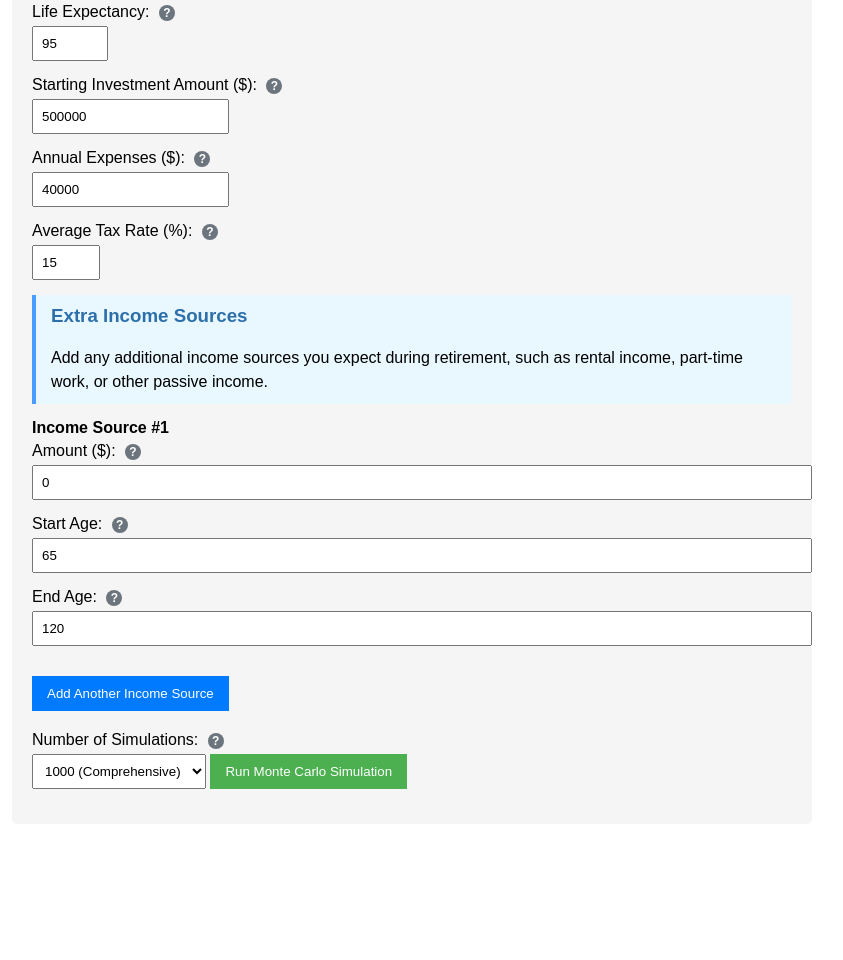
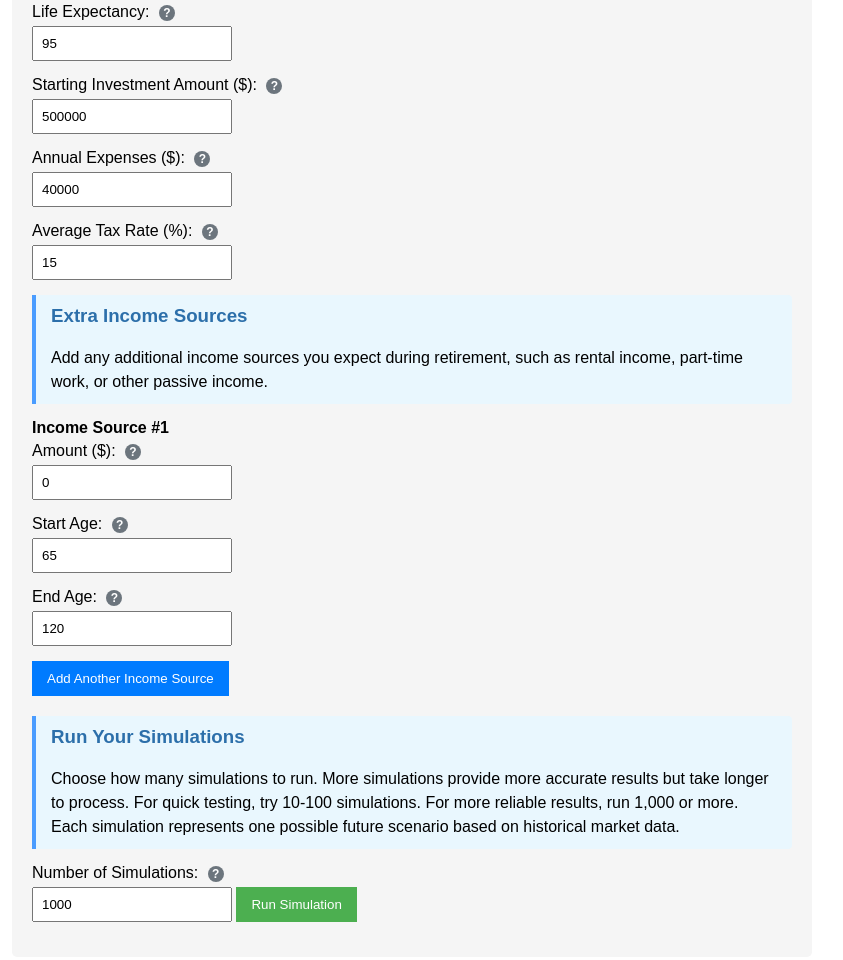
Before and after one commit to ayedreeean/RetirementCalc, a plain HTML site: page index.html in a window 1280 px wide. Shown: the part 526-1486 px from the top of the page, without its empty margins (228-1071 px from the left). Before the commit the page ends 1390 px from the top, so only its background shows below. Drawn offline with nearby package versions, Linux system fonts and the light colour scheme.

Commit message:
Updated formatting and separated simulation

```diff
--- a/index.html
+++ b/index.html
@@ -219,6 +219,16 @@
             color: white;
             border-color: #007bff;
         }
+
+        input[type="number"] {
+            width: 200px;
+            box-sizing: border-box;
+        }
+
+        .income-source input[type="number"] {
+            width: 200px;
+            display: block;
+        }
     </style>
 </head>
 <body>
@@ -299,7 +309,7 @@
                             <span class="tooltip-text">Annual income from this source before taxes.</span>
                         </span>
                     </label>
-                    <input type="number" id="incomeAmount-1" class="income-amount" min="0" step="1000" value="0" style="width: 100%;">
+                    <input type="number" id="incomeAmount-1" class="income-amount" min="0" step="1000" value="0">
 
                     <label for="incomeStartAge-1">Start Age:
                         <span class="tooltip">
@@ -307,7 +317,7 @@
                             <span class="tooltip-text">Age when this income begins.</span>
                         </span>
                     </label>
-                    <input type="number" id="incomeStartAge-1" class="income-start-age" min="50" max="120" value="65" style="width: 100%;">
+                    <input type="number" id="incomeStartAge-1" class="income-start-age" min="50" max="120" value="65">
 
                     <label for="incomeEndAge-1">End Age:
                         <span class="tooltip">
@@ -315,26 +325,27 @@
                             <span class="tooltip-text">Age when this income ends. Use 120 for lifetime income.</span>
                         </span>
                     </label>
-                    <input type="number" id="incomeEndAge-1" class="income-end-age" min="50" max="120" value="120" style="width: 100%;">
+                    <input type="number" id="incomeEndAge-1" class="income-end-age" min="50" max="120" value="120">
                 </div>
             </div>
         </div>
 
         <button type="button" id="addIncomeSource" style="background-color: #007bff; margin-bottom: 20px;">Add Another Income Source</button>
 
+        <div class="section-info">
+            <h3>Run Your Simulations</h3>
+            <p>Choose how many simulations to run. More simulations provide more accurate results but take longer to process. For quick testing, try 10-100 simulations. For more reliable results, run 1,000 or more. Each simulation represents one possible future scenario based on historical market data.</p>
+        </div>
+
         <label for="numSimulations">Number of Simulations:
             <span class="tooltip">
                 <span class="icon">?</span>
-                <span class="tooltip-text">More simulations provide more accurate results but take longer to calculate. 1000 simulations is recommended for comprehensive analysis, while 10 or 100 can be used for quick estimates.</span>
+                <span class="tooltip-text">How many different scenarios to simulate. More simulations give more reliable results but take longer to process.</span>
             </span>
         </label>
-        <select id="numSimulations">
-            <option value="10">10 (Quick)</option>
-            <option value="100">100 (Detailed)</option>
-            <option value="1000" selected>1000 (Comprehensive)</option>
-        </select>
-
-        <button id="runSimulation">Run Monte Carlo Simulation</button>
+        <input type="number" id="numSimulations" min="10" max="10000" value="1000">
+
+        <button id="runSimulation">Run Simulation</button>
 
         <div id="loadingIndicator" class="loading">
             <div class="loading-spinner"></div>
@@ -610,7 +621,7 @@
                             <span class="tooltip-text">Annual income from this source before taxes.</span>
                         </span>
                     </label>
-                    <input type="number" id="incomeAmount-${incomeSourceCounter}" class="income-amount" min="0" step="1000" value="0" style="width: 100%;">
+                    <input type="number" id="incomeAmount-${incomeSourceCounter}" class="income-amount" min="0" step="1000" value="0">
 
                     <label for="incomeStartAge-${incomeSourceCounter}">Start Age:
                         <span class="tooltip">
@@ -618,7 +629,7 @@
                             <span class="tooltip-text">Age when this income begins.</span>
                         </span>
                     </label>
-                    <input type="number" id="incomeStartAge-${incomeSourceCounter}" class="income-start-age" min="${retirementAge}" max="120" value="${retirementAge}" style="width: 100%;">
+                    <input type="number" id="incomeStartAge-${incomeSourceCounter}" class="income-start-age" min="${retirementAge}" max="120" value="${retirementAge}">
 
                     <label for="incomeEndAge-${incomeSourceCounter}">End Age:
                         <span class="tooltip">
@@ -626,7 +637,7 @@
                             <span class="tooltip-text">Age when this income ends. Use 120 for lifetime income.</span>
                         </span>
                     </label>
-                    <input type="number" id="incomeEndAge-${incomeSourceCounter}" class="income-end-age" min="${retirementAge}" max="120" value="120" style="width: 100%;">
+                    <input type="number" id="incomeEndAge-${incomeSourceCounter}" class="income-end-age" min="${retirementAge}" max="120" value="120">
                 </div>
             `;
 
```
